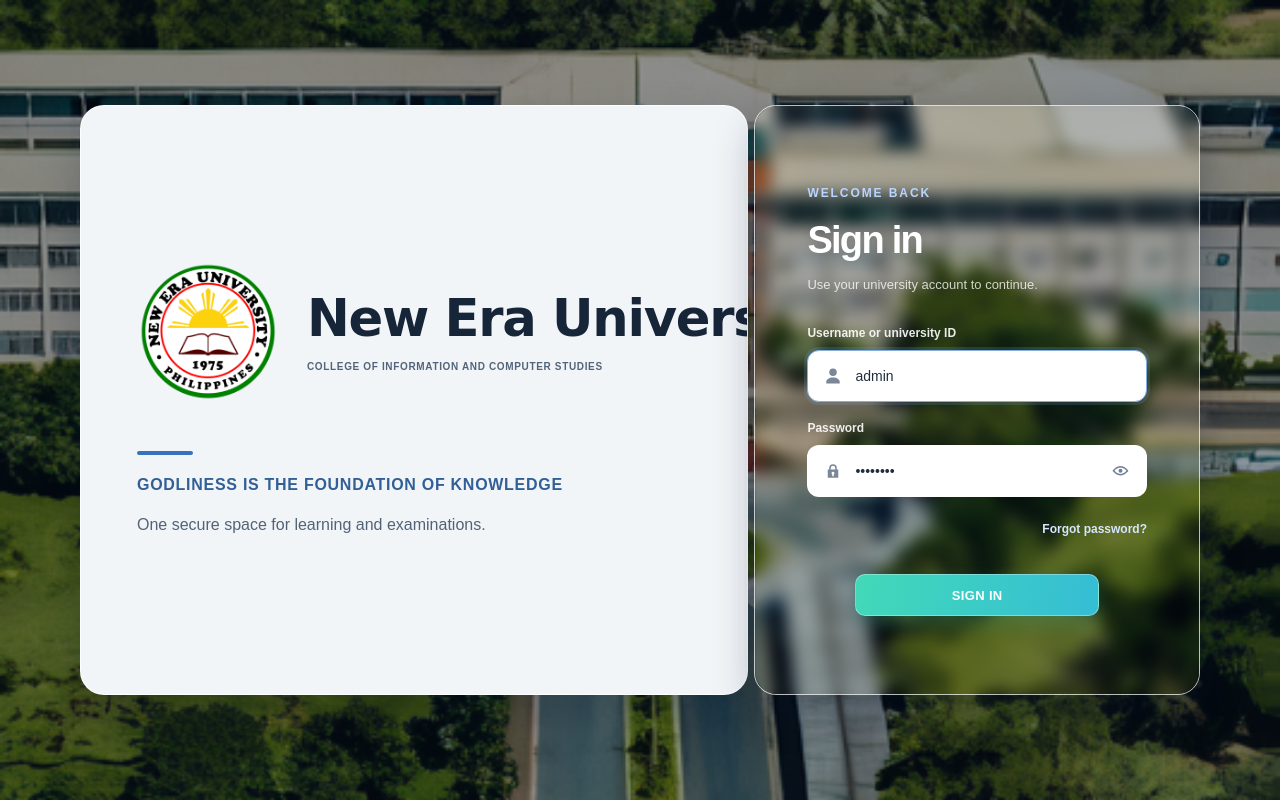
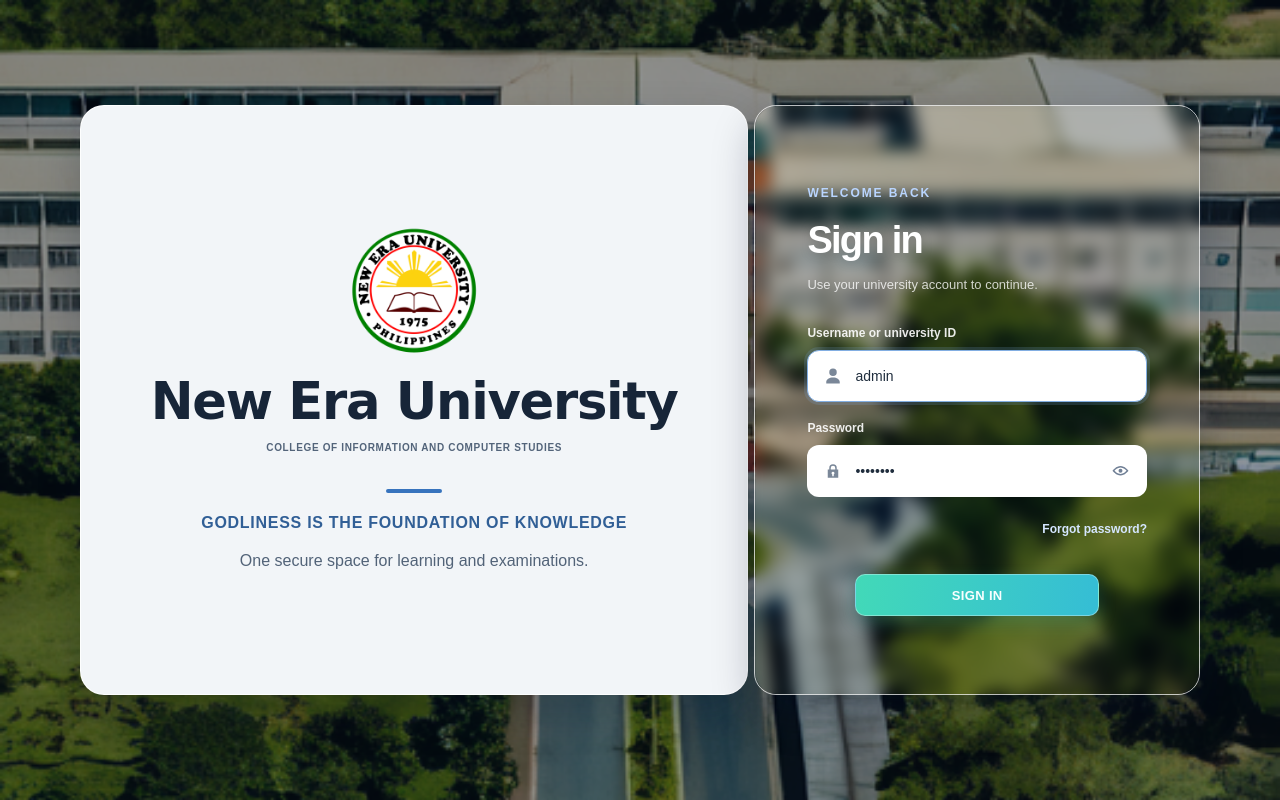
Before and after one commit to riellealia/hci-online-examination, a plain HTML site: page html/login.html in a window 1280 px wide. Drawn offline with Linux system fonts and the light colour scheme.

Commit message:
Refine login branding hierarchy

```diff
--- a/css/style.css
+++ b/css/style.css
@@ -150,14 +150,14 @@ body.login-bg .login-shell :is(button,input) { font-family: inherit; }
   content: none;
 }
 
-.login-brand-identity { display:grid; grid-template-columns:auto 1fr; align-items:center; gap:28px; }
-.login-brand-logo { width: 142px; height: 142px; object-fit: contain; }
+.login-brand-identity { display:flex; flex-direction:column; align-items:center; gap:16px; text-align:center; }
+.login-brand-logo { width:132px; height:132px; object-fit:contain; }
 .login-eyebrow { margin: 0 0 12px; color: #4a6fa5; font-size: 12px; font-weight: 800; letter-spacing: .16em; text-transform: uppercase; }
-body.login-bg .login-brand h1 { max-width:none; margin: 0; color: #172538 !important; font-family:"Edwardian Script ITC","Monotype Corsiva","Brush Script MT",cursive; font-size:clamp(46px,4vw,64px); font-weight:700; line-height:1.1; letter-spacing:-.025em; white-space:nowrap; }
-.login-college { max-width: 360px; margin-top:13px; color: #53647a; font-size: 10px; font-weight: 750; letter-spacing: .065em; line-height: 1.55; text-transform: uppercase; }
-.login-tagline { max-width:500px; margin:0; color:#315f96; font-size:16px; font-weight:650; letter-spacing:.045em; line-height:1.45; text-transform:uppercase; }
-.login-brand-copy { max-width: 420px; margin: 16px 0 0; color: #526378; font-size: 16px; line-height: 1.65; }
-.login-brand-rule { width:56px; height:4px; margin:48px 0 18px; border-radius:99px; background:#3773bd; }
+body.login-bg .login-brand h1 { max-width:none; margin:0; color:#172538 !important; font-family:"Edwardian Script ITC","Monotype Corsiva","Brush Script MT",cursive; font-size:clamp(46px,4vw,64px); font-weight:700; line-height:1.1; letter-spacing:-.025em; text-align:center; white-space:nowrap; }
+.login-college { max-width:420px; margin:10px auto 0; color:#53647a; font-size:10px; font-weight:750; letter-spacing:.065em; line-height:1.55; text-align:center; text-transform:uppercase; }
+.login-tagline { max-width:500px; margin:0 auto; color:#315f96; font-size:16px; font-weight:650; letter-spacing:.045em; line-height:1.45; text-align:center; text-transform:uppercase; }
+.login-brand-copy { max-width:420px; margin:14px auto 0; color:#526378; font-size:16px; line-height:1.65; text-align:center; }
+.login-brand-rule { width:56px; height:4px; margin:34px auto 18px; border-radius:99px; background:#3773bd; }
 
 .login-panel { position:relative; isolation:isolate; display:flex; flex-direction:column; justify-content:center; padding:58px 52px; background:transparent; border:1px solid rgba(255,255,255,.72); border-radius:22px; box-shadow:0 18px 42px rgba(0,15,38,.28); backdrop-filter:none; -webkit-backdrop-filter:none; }
 .login-panel::before { content:""; position:absolute; z-index:-1; inset:-10px; border-radius:28px; background:linear-gradient(rgba(7,18,34,.30),rgba(7,18,34,.30)),url("../assets/background.png") center center/cover fixed no-repeat; filter:blur(8px); clip-path:inset(10px round 22px); }
```
